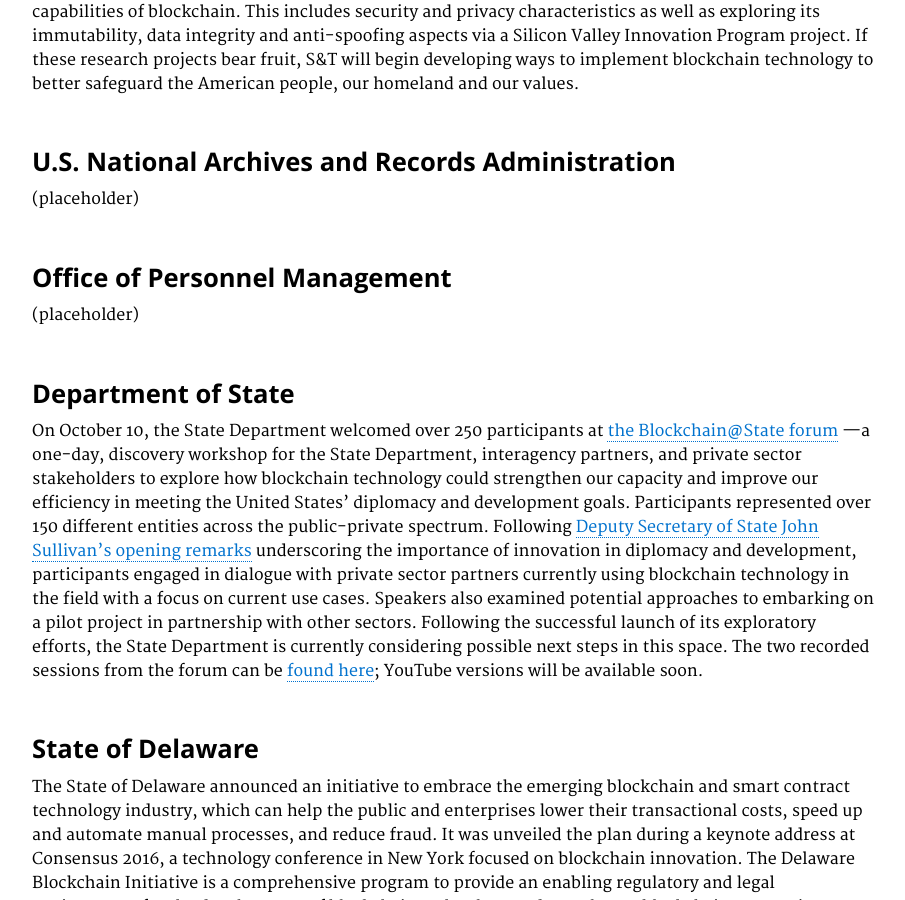
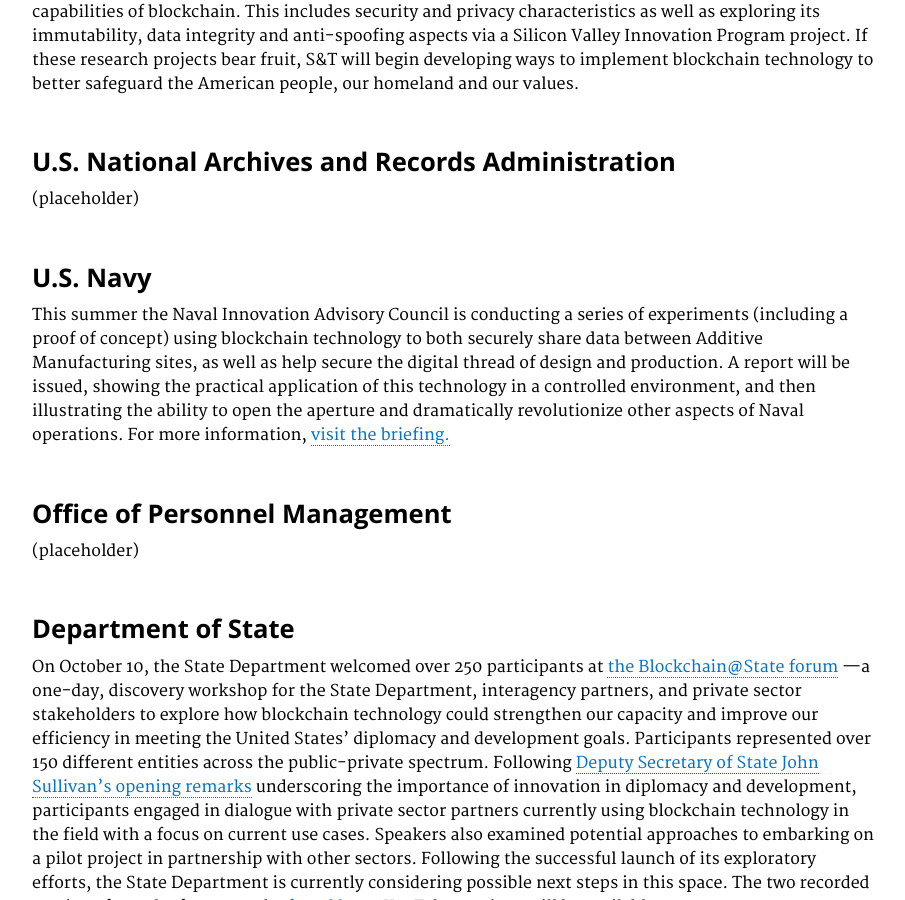
Before and after one commit to GSA/emerging-technology-atlas, a Jekyll site: the page built from pages/blockchain-programs.md, in a window 1280 px wide and 900 px high, scrolled down 1642 px. Shown: the whole window, without its empty margins (350-1255 px from the left). Built offline with Jekyll 4.4.1, drawn with Linux system fonts in a browser that asks for light colours.

Commit message:
Update blockchain-programs.md

```diff
--- a/pages/blockchain-programs.md
+++ b/pages/blockchain-programs.md
@@ -36,6 +36,9 @@ Emerging Citizen Technology: GSA's Emerging Citizen Technology program launched
 ### U.S. National Archives and Records Administration
 (placeholder)
 
+### U.S. Navy
+This summer the Naval Innovation Advisory Council is conducting a series of experiments (including a proof of concept) using blockchain technology to both securely share data between Additive Manufacturing sites, as well as help secure the digital thread of design and production. A report will be issued, showing the practical application of this technology in a controlled environment, and then illustrating the ability to open the aperture and dramatically revolutionize other aspects of Naval operations. For more information, <a href="http://www.secnav.navy.mil/innovation/Pages/2017/06/BlockChain.aspx">visit the briefing.</a>
+
 ### Office of Personnel Management
 
 (placeholder)
```
